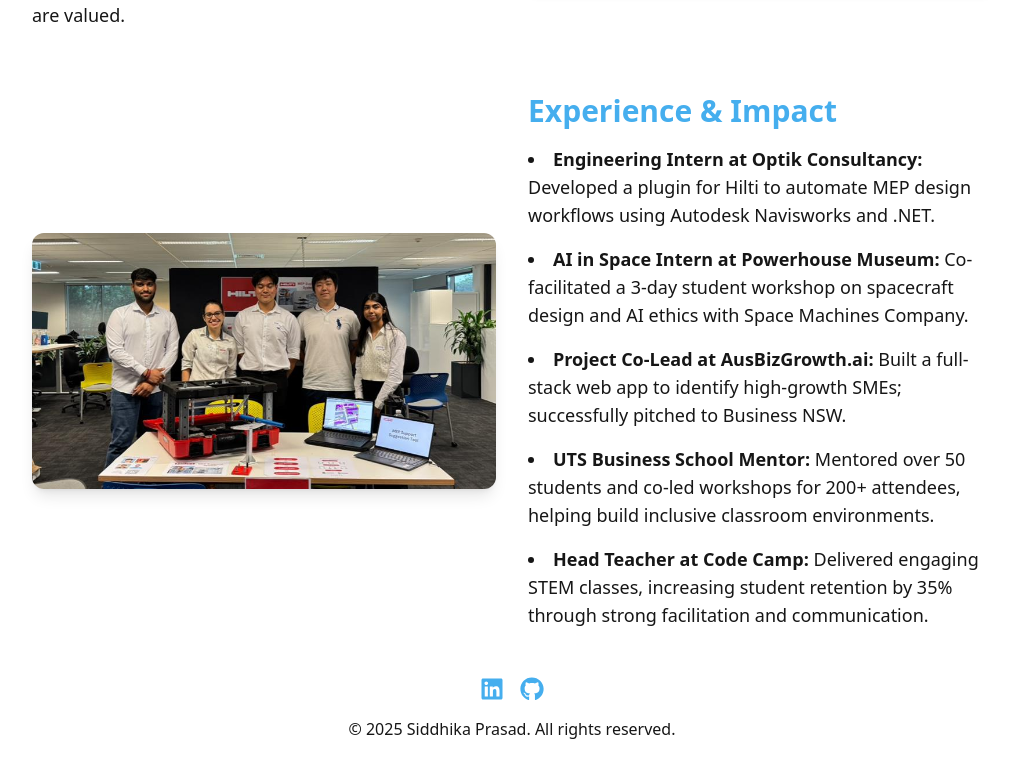
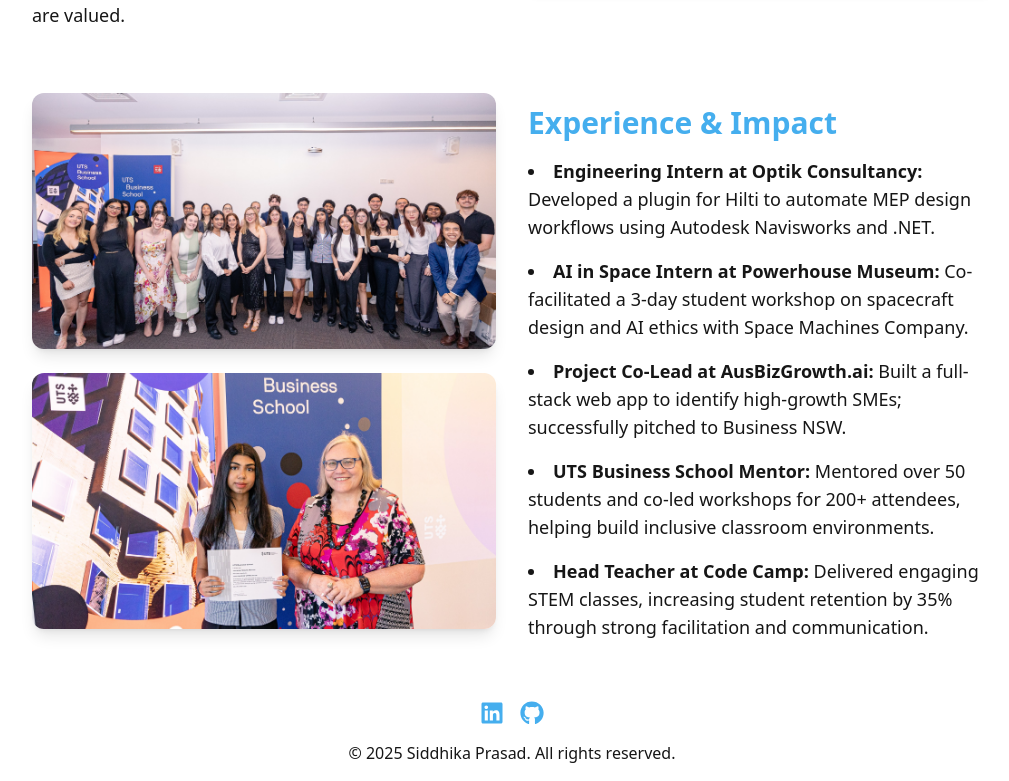
Before and after one commit to ssiddhika/Portfolio, a Next.js app: page /about in a window 1280 px wide. Shown: the part 755-1536 px from the top of the page, without its empty margins (128-1137 px from the left). Before the commit the page ends 1512 px from the top, so only its background shows below. Built offline with nearby package versions, Linux system fonts and the light colour scheme.

Commit message:
updated images on experience

```diff
--- a/src/pages/about.tsx
+++ b/src/pages/about.tsx
@@ -68,16 +68,29 @@ const AboutPage = () => {
         {/* Experience & Impact */}
         <section>
         <div className="flex flex-col md:flex-row items-center justify-between md:space-x-8">
-            <div className="w-full md:w-1/2 mb-6 md:mb-0">
+        <div className="w-full md:w-1/2 mb-6 md:mb-6">
       <div className="relative w-full h-64">
         <Image
-                  src="/images/Table.jpg"
+          src="/images/AAA.jpg"
           alt="Siddhika working"
           layout="fill"
           objectFit="cover"
           className="rounded-xl shadow-lg"
         />
+
       </div>
+      <div className="w-full md:w-1/2 mb-6 md:mb-6"></div>
+      <div className="relative w-full h-64">
+        <Image
+          src="/images/Award.jpg"
+          alt="Siddhika working"
+          layout="fill"
+          objectFit="cover"
+          className="rounded-xl shadow-lg"
+        />
+
+      </div>
+
             </div>
             <div className="w-full md:w-1/2 text-center md:text-left">
               <h2 className="text-3xl font-bold text-primary mb-4">Experience & Impact</h2>
```
Also changed, not shown: public/images/AAA.jpg (added), public/images/Award.jpg (added). Lines whose indentation alone changed are shown as unchanged.
